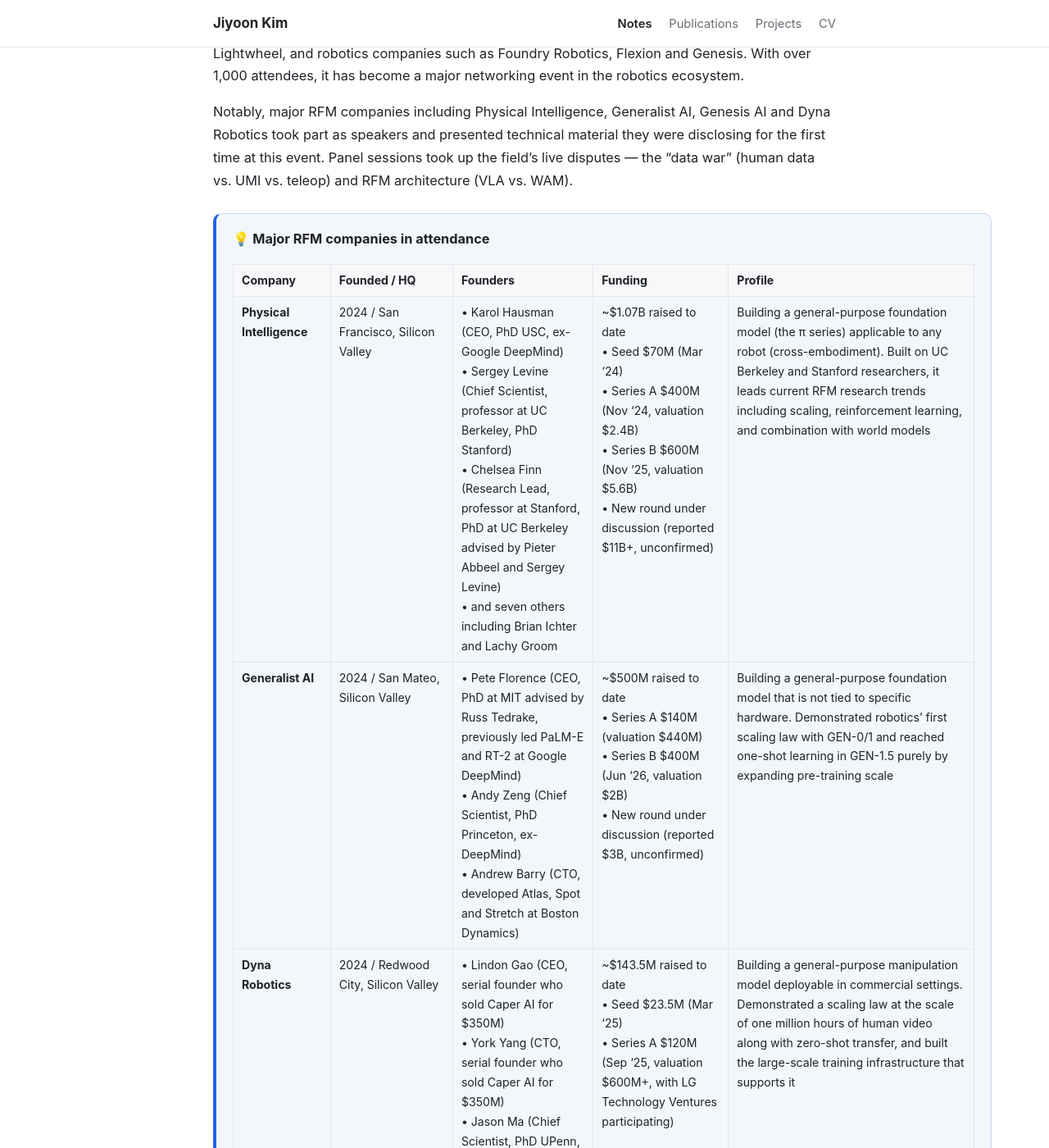
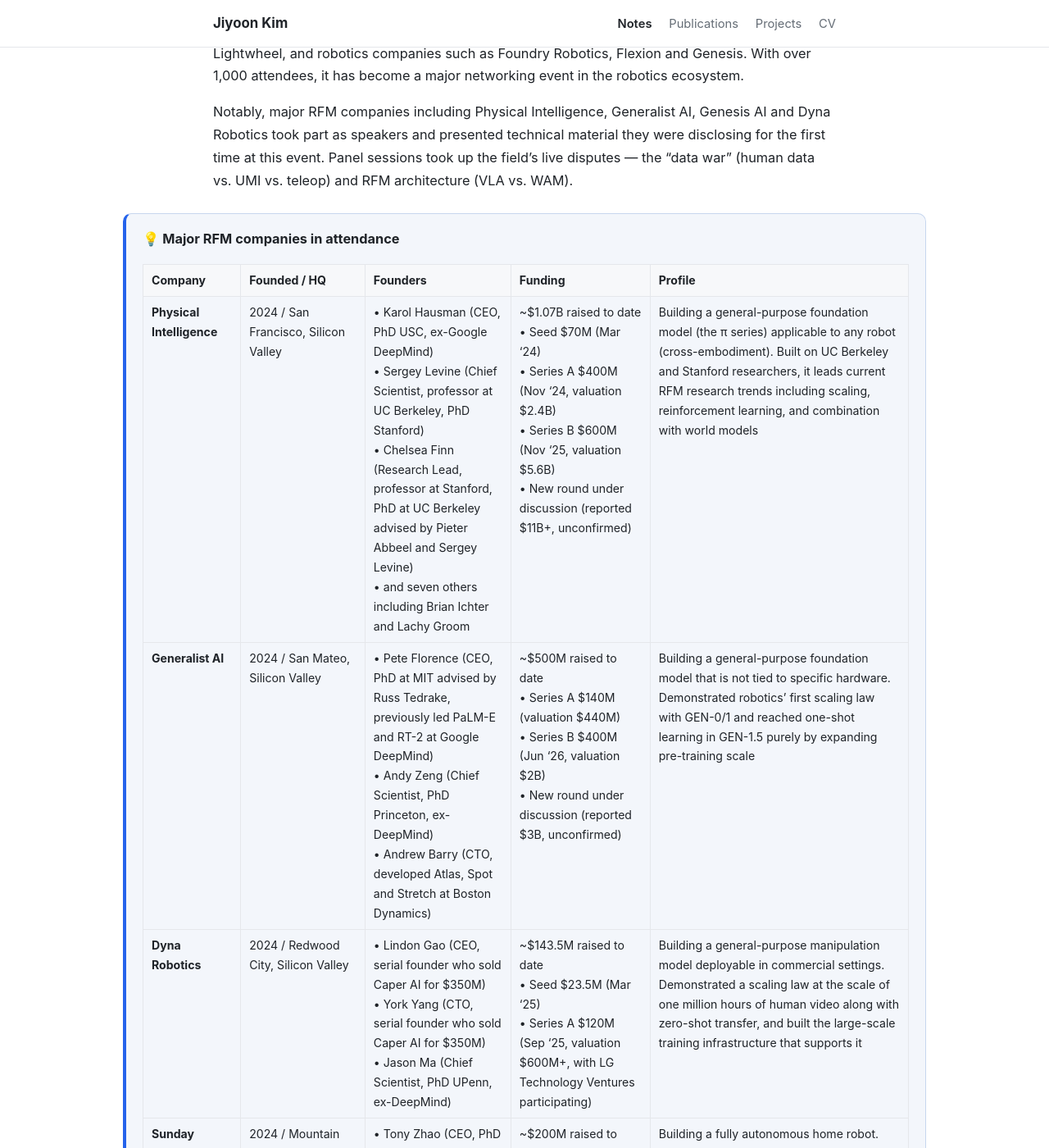
Before and after one commit to jiyoon0630/jiyoon0630.github.io, a Jekyll site: the page built from _posts/2026-08-24-actuate-2026-rfm-data-trends-en.md, in a window 1280 px wide and 1400 px high, scrolled down 732 px. Shown: the whole window at 82% size. Built offline with Jekyll 4.4.1, drawn with Linux system fonts in a browser that asks for light colours.

Commit message:
Center a table-bearing callout like a plain wide table
A callout holding a table grew to the right only, while a table in the body grew
both ways, so the two sat on different margins on the same page. The callout now
uses the same breakout on both sides, which centers it on the text column and
puts every wide element on identical left and right edges — 150..1130 at 1280px,
60..1040 at 1100px, and flush with the text below 1080px where there is no room
to grow. No width produces horizontal page scroll.

Co-Authored-By: Claude Opus 5 <noreply@anthropic.com>
Claude-Session: https://claude.ai/code/session_01MuU2ojirR6bwk31WvH2k7e

```diff
--- a/assets/css/style.css
+++ b/assets/css/style.css
@@ -280,8 +280,9 @@ a:hover { text-decoration: underline; }
      mid-column. The breakout is clamped to the space actually beside the text
      column, or the page itself starts scrolling sideways just past 1100px. */
   .paper-body blockquote:has(table) {
-    --breakout: min(190px, calc((100vw - 100%) / 2 - 28px));
-    width: calc(100% + var(--breakout));
+    --breakout: min(110px, calc((100vw - 100%) / 2 - 28px));
+    width: calc(100% + var(--breakout) * 2);
+    margin-left: calc(-1 * var(--breakout));
     margin-right: calc(-1 * var(--breakout));
   }
   .paper-body blockquote table {
```
